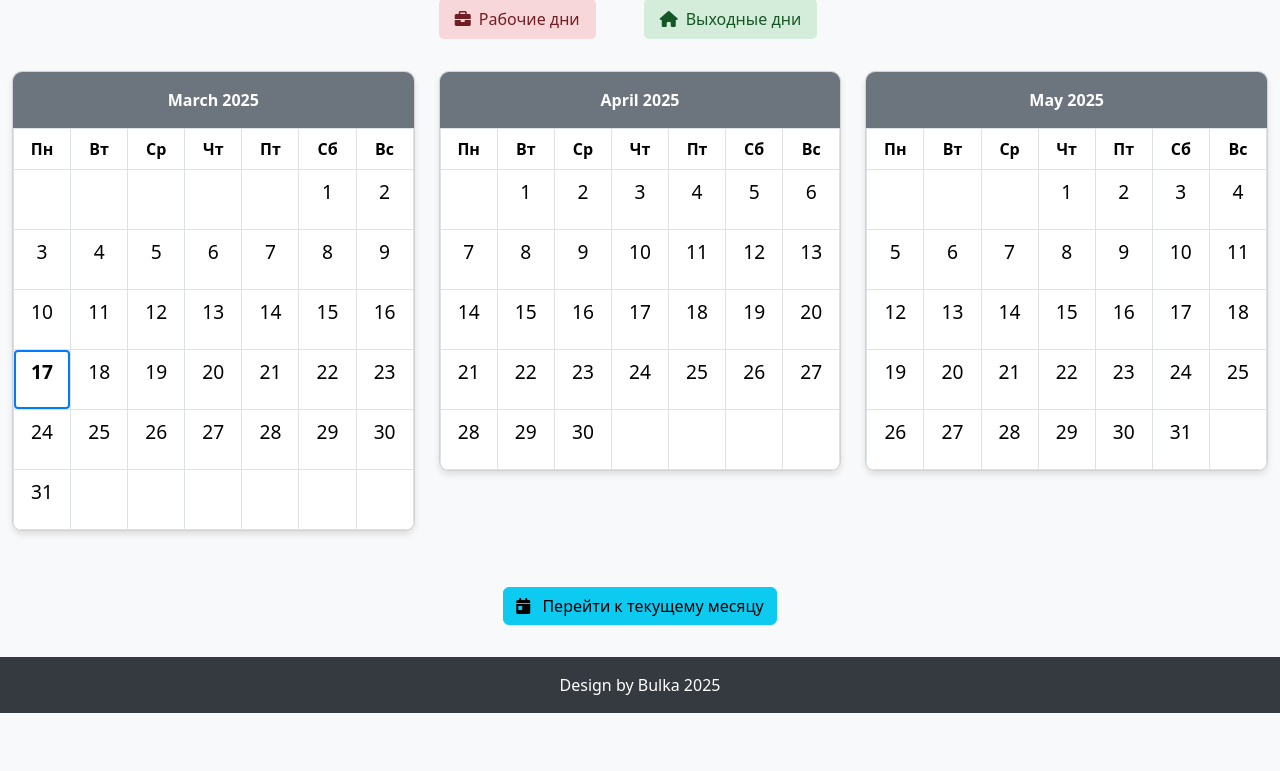
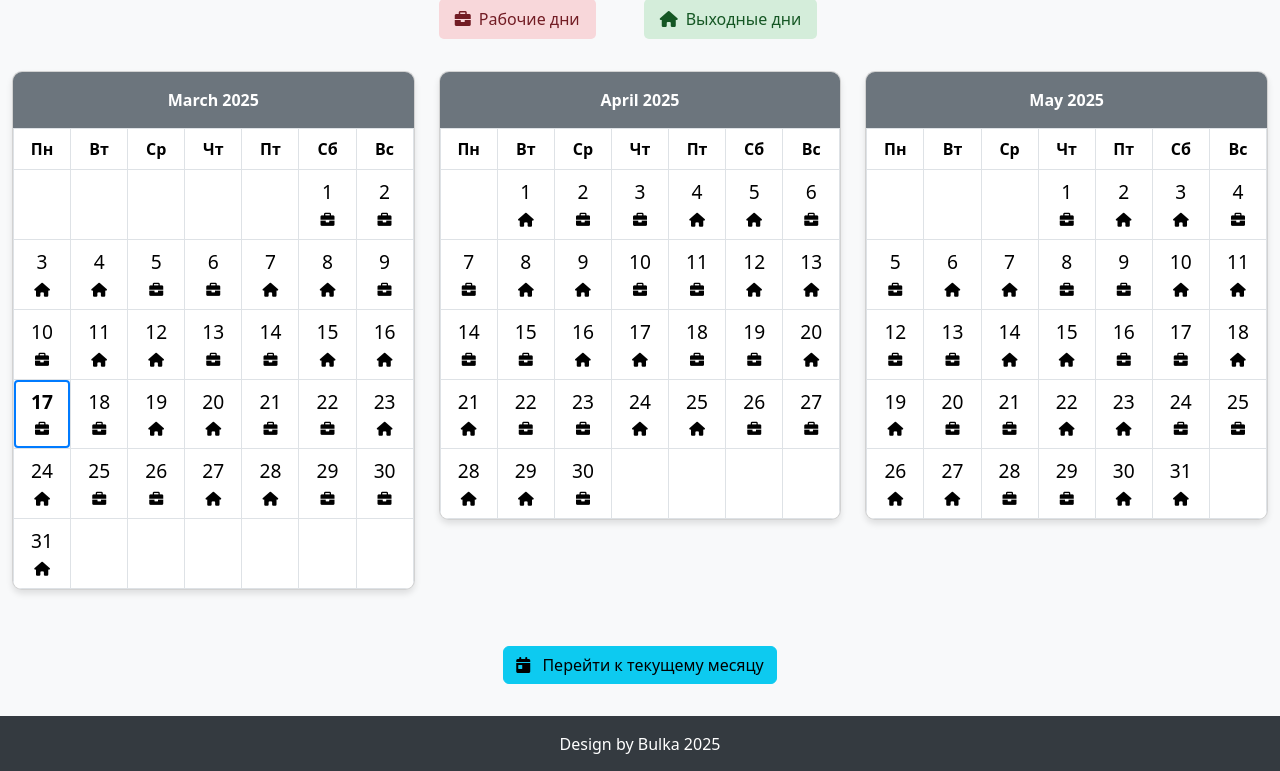
Before and after one commit to srgrdn/calendar, a Flask app: page / in a window 1280 px wide. Shown: the part 436-1207 px from the top of the page. Before the commit the page ends 1149 px from the top, so only its background shows below. Run offline with Flask 3, Linux system fonts and the light colour scheme; the visitor is signed in with stand-in values (Sample User, id 1).

Commit message:
Enhance calendar template to display icons for work and off days; added briefcase and home icons based on day status.

```diff
--- a/templates/calendar.html
+++ b/templates/calendar.html
@@ -265,6 +265,11 @@
                                     <td class="{{ day.status }} {% if day.today %}today{% endif %}">
                                         {% if day.day %}
                                         <div class="day-number">{{ day.day }}</div>
+                                        {% if day.status == "work" %}
+                                        <small><i class="fas fa-briefcase"></i></small>
+                                        {% elif day.status == "off" %}
+                                        <small><i class="fas fa-home"></i></small>
+                                        {% endif %}
                                         {% endif %}
                                     </td>
                                     {% endfor %}
```
